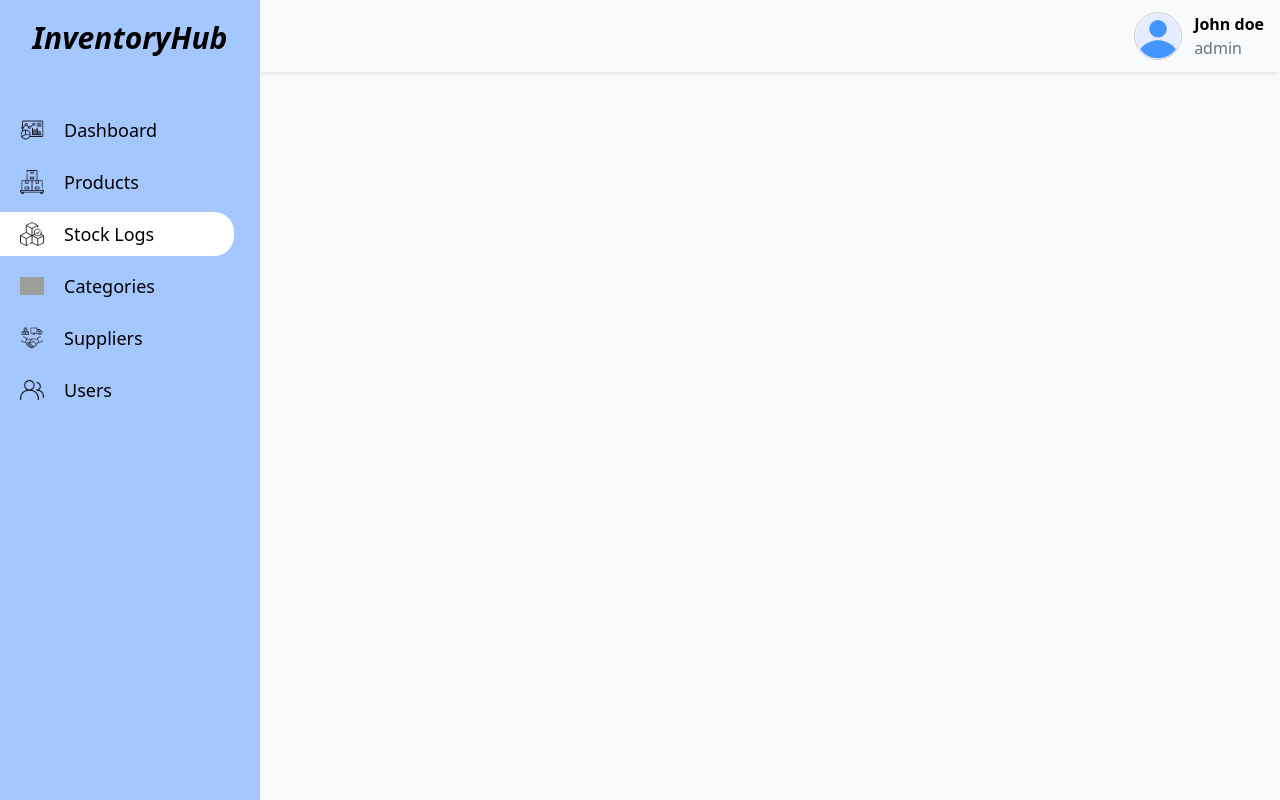
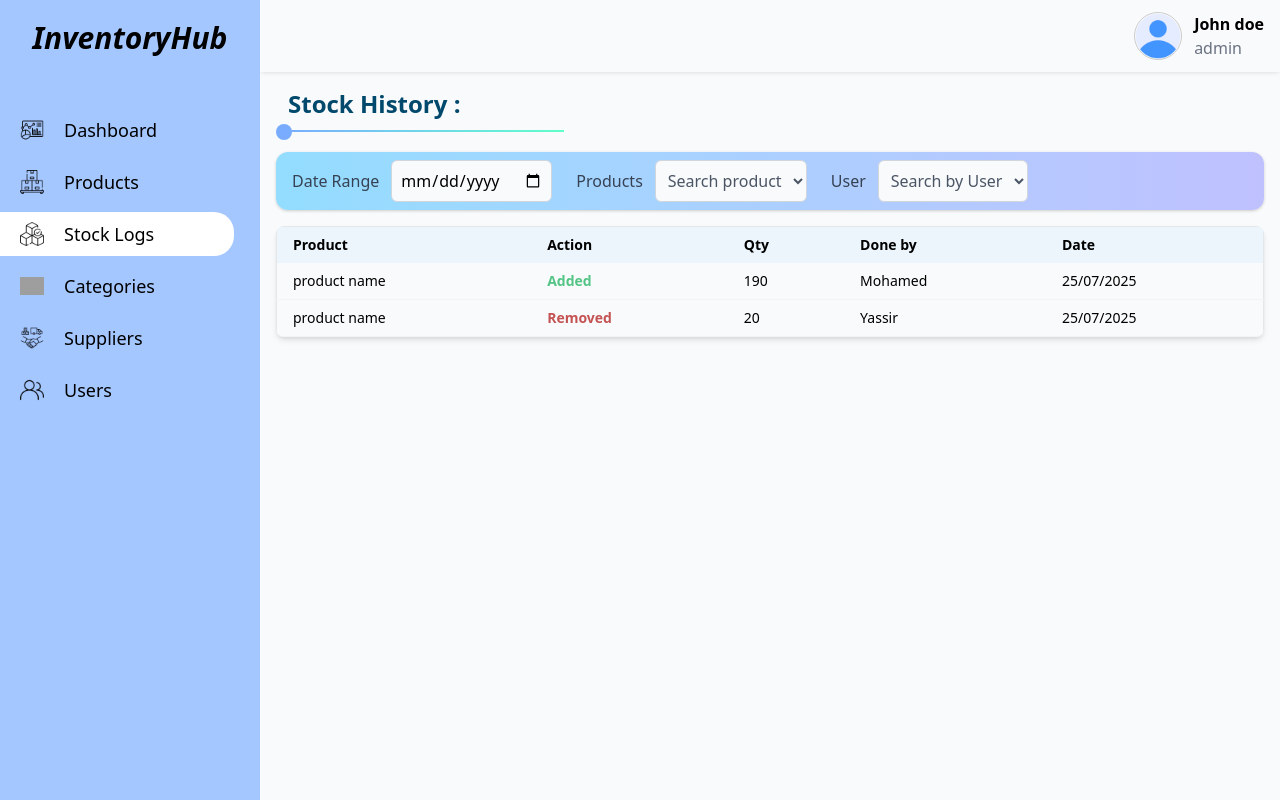
Before and after one commit to Essoufimohamed/InventoryHub, a React (Vite) app in the folder frontend/: page /stock in a window 1280 px wide. Built offline with nearby package versions, Linux system fonts and the light colour scheme; grey boxes are pictures that could not be loaded.

Commit message:
feat:create stock history page with filter ui

```diff
--- /dev/null
+++ b/frontend/src/components/HistoryFilter.tsx
@@ -0,0 +1,46 @@
+export default function HistoryFilter() {
+    return (
+        <div className="flex items-center  gap-6 mb-4 px-4 py-2 shadow-[0px_1px_3px_0px_#cccccc] rounded-xl bg-gradient-to-r from-[#93DDFF] to-[#BFC1FF]">
+            {/* Category Filter */}
+            <div className="flex items-center gap-3">
+                <label htmlFor="category" className="font-medium text-gray-700">
+                    Date Range
+                </label>
+                <input
+                    type="date"
+                    className="bg-gray-50 p-2 rounded-md border border-gray-300"
+                />
+            </div>
+            <div className="flex items-center gap-3">
+                <label htmlFor="products" className="font-medium text-gray-700">
+                    Products{" "}
+                </label>
+                <select
+                    className="text-gray-600 bg-gray-50 p-2 rounded-md border border-gray-300 focus:border-blue-500 focus:ring focus:ring-blue-200 outline-none "
+                    name="products"
+                    id="products"
+                >
+                    <option value="/">Search product</option>
+                    <option value="category1">product 1</option>
+                    <option value="category2">product 2</option>
+                </select>
+            </div>
+            <div className="flex items-center gap-3">
+                <label htmlFor="User" className="font-medium text-gray-700">
+                    User
+                </label>
+                <select
+                    className="text-gray-600 bg-gray-50 p-2 rounded-md border border-gray-300 focus:border-blue-500 focus:ring focus:ring-blue-200 outline-none "
+                    name="products"
+                    id="products"
+                >
+                    <option value="/">Search by User</option>
+                    <option value="category1">user 1</option>
+                    <option value="category2">user 2</option>
+                </select>
+            </div>
+        </div>
+    );
+}
+
+// bg-gradient-to-r from-[#93DDFF] to-[#BFC1FF]
--- /dev/null
+++ b/frontend/src/components/HistoryTable.tsx
@@ -0,0 +1,39 @@
+export default function HistoryTable() {
+    return (
+        <>
+            <div className="overflow-x-auto shadow-md rounded-lg">
+                <table className="min-w-full border border-gray-200 text-sm text-left">
+                    <thead className="bg-[#EBF5FB] ">
+                        <tr>
+                            <th className="px-4 py-2">Product</th>
+                            <th className="px-4 py-2">Action</th>
+                            <th className="px-4 py-2">Qty</th>
+                            <th className="px-4 py-2">Done by</th>
+                            <th className="px-4 py-2">Date</th>
+                        </tr>
+                    </thead>
+                    <tbody>
+                        <tr className="border-b border-gray-100 hover:bg-gray-50">
+                            <td className="px-4 py-2">product name</td>
+                            <td className="px-4 py-2 font-bold text-[#53C486]">
+                                Added
+                            </td>
+                            <td className="px-4 py-2">190</td>
+                            <td className="px-4 py-2">Mohamed</td>
+                            <td className="px-4 py-2">25/07/2025</td>
+                        </tr>
+                        <tr className="border-b border-gray-100 hover:bg-gray-50">
+                            <td className="px-4 py-2">product name</td>
+                            <td className="px-4 py-2 font-bold text-[#C45353]">
+                                Removed
+                            </td>
+                            <td className="px-4 py-2">20</td>
+                            <td className="px-4 py-2">Yassir</td>
+                            <td className="px-4 py-2">25/07/2025</td>
+                        </tr>
+                    </tbody>
+                </table>
+            </div>
+        </>
+    );
+}
--- a/frontend/src/components/StatCard.tsx
+++ b/frontend/src/components/StatCard.tsx
@@ -1,7 +1,7 @@
 export default function StatCard({ icon, title, statNumber }) {
     return (
         <>
-            <div className="bg-[#F9FAFB] px-6 py-5 rounded-[20px] shadow-[0px_4px_6px_0px_#3B82F6] w-full ">
+            <div className="bg-[#f9fafb] px-6 py-5 rounded-[20px] shadow-[0px_4px_6px_0px_#3B82F6] w-full ">
                 <div className="flex items-center gap-3 mb-2">
                     <img className="w-9" src={icon} alt="" />
                     <h3 className="text-xl">{title}</h3>
--- a/frontend/src/layout/Layout.tsx
+++ b/frontend/src/layout/Layout.tsx
@@ -3,6 +3,7 @@ import userImg from "../assets/icons/user.png";
 import DashboardHome from "../pages/DashboardHome";
 import { Route, Routes } from "react-router-dom";
 import DashboardProducts from "../pages/DashboardProducts";
+import DashboardStock from "../pages/DashboardStock";
 
 export default function layout() {
     return (
@@ -33,6 +34,7 @@ export default function layout() {
                                 path="/products"
                                 element={<DashboardProducts />}
                             />
+                            <Route path="/stock" element={<DashboardStock />} />
                         </Routes>
                     </div>
                 </main>
--- /dev/null
+++ b/frontend/src/pages/DashboardStock.tsx
@@ -0,0 +1,13 @@
+import HistoryFilter from "../components/HistoryFilter";
+import HistoryTable from "../components/HistoryTable";
+import SectionsTitle from "../components/SectionsTitle";
+
+export default function DashboardStock() {
+    return (
+        <>
+            <SectionsTitle title={"Stock History"} />
+            <HistoryFilter />
+            <HistoryTable />
+        </>
+    );
+}
```
